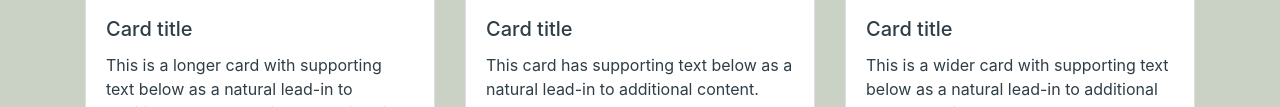
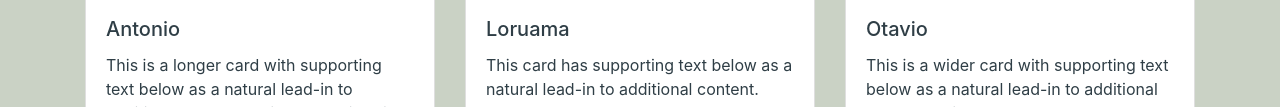
Before and after one commit to AntonioGSC/Bootstrap-PopCorn, a plain HTML site: page contact.html in a window 1280 px wide. Shown: the part 785-892 px from the top of the page. Drawn offline with Linux system fonts and the light colour scheme.

Commit message:
Coloquei os nomes no card de contato

```diff
--- a/contact.html
+++ b/contact.html
@@ -174,7 +174,7 @@
         <div class="card">
           <img src="./img/cowboy-bebop.jpg" class="card-img-top" alt="..." />
           <div class="card-body">
-            <h5 class="card-title">Card title</h5>
+            <h5 class="card-title">Antonio</h5>
             <p class="card-text">
               This is a longer card with supporting text below as a natural
               lead-in to additional content. This content is a little bit
@@ -185,7 +185,7 @@
         <div class="card">
           <img src="./img/cowboy-bebop.jpg" class="card-img-top" alt="..." />
           <div class="card-body">
-            <h5 class="card-title">Card title</h5>
+            <h5 class="card-title">Loruama</h5>
             <p class="card-text">
               This card has supporting text below as a natural lead-in to
               additional content.
@@ -195,7 +195,7 @@
         <div class="card">
           <img src="./img/cowboy-bebop.jpg" class="card-img-top" alt="..." />
           <div class="card-body">
-            <h5 class="card-title">Card title</h5>
+            <h5 class="card-title">Otavio</h5>
             <p class="card-text">
               This is a wider card with supporting text below as a natural
               lead-in to additional content. This card has even longer content
```
